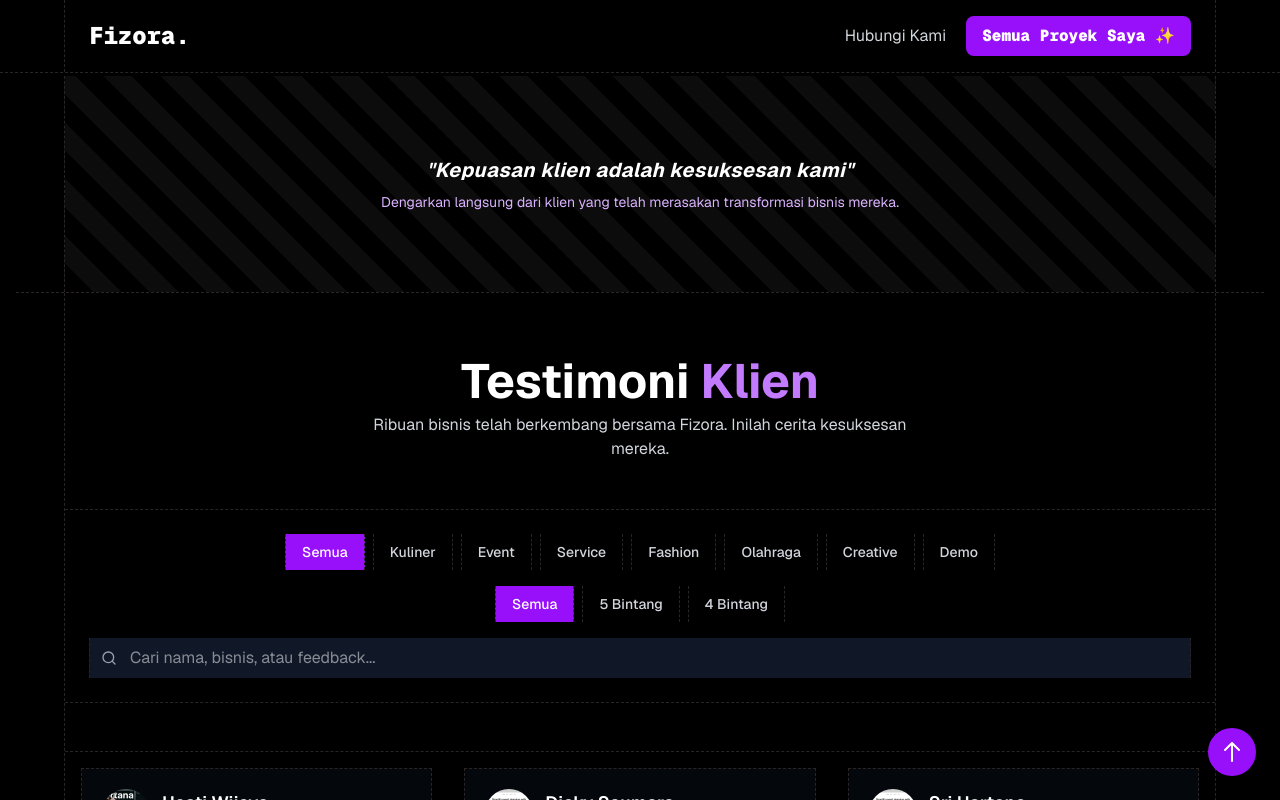
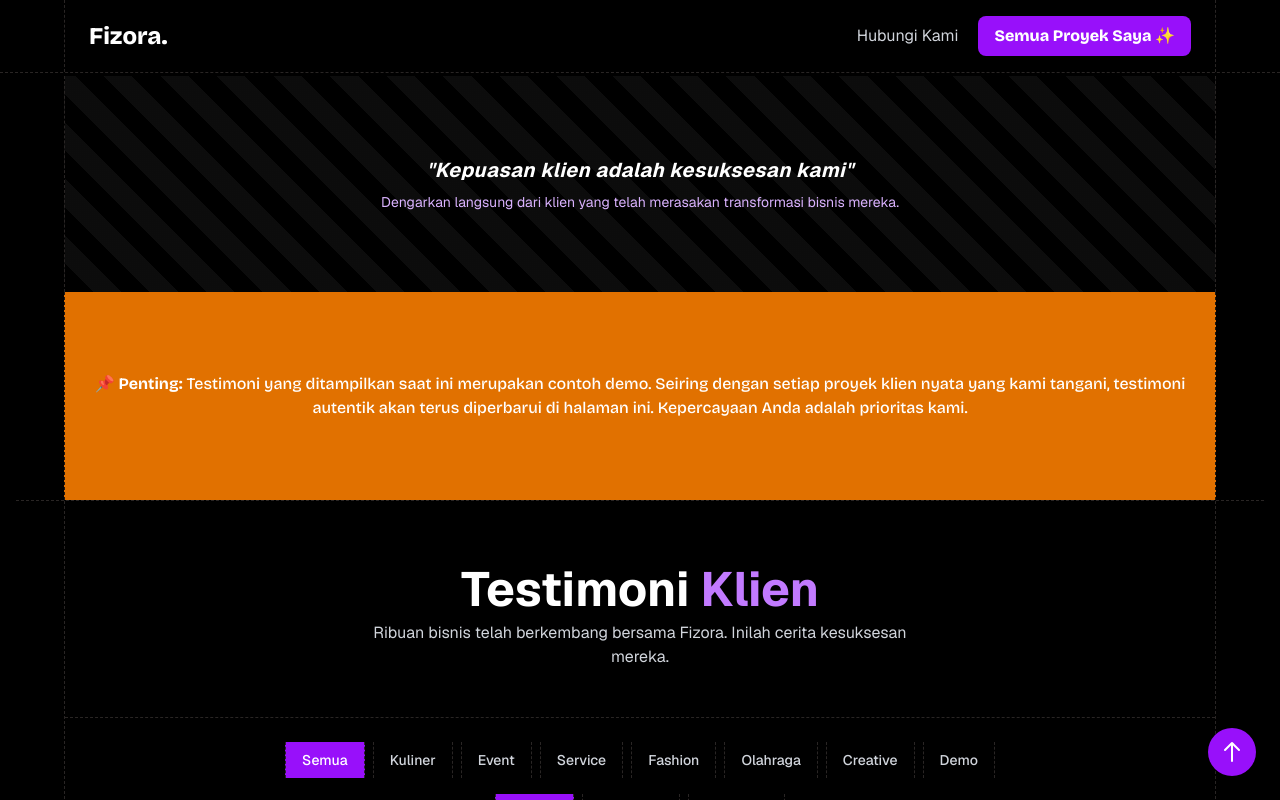
Before and after one commit to Fizora/fizora, a Next.js app: page /testimony in a window 1280 px wide. Shown: the top 800 px of the page. Built offline with nearby package versions, Linux system fonts and the light colour scheme; a web font is replaced by a local one.

Commit message:
add optimize on font

```diff
--- a/src/app/layout.tsx
+++ b/src/app/layout.tsx
@@ -1,15 +1,14 @@
 import type { Metadata, Viewport } from "next";
-import { Bricolage_Grotesque, Geist, Geist_Mono } from "next/font/google";
+import { Bricolage_Grotesque, Geist } from "next/font/google";
 import "./globals.css";
 import { cn } from "@/lib/utils";
 import JsonLd from "@/components/JsonLd";
 import ClientLayout from "./ClientLayout";
 
 const geistSans = Geist({ subsets: ["latin"], variable: "--font-sans" });
-const geistMono = Geist_Mono({ subsets: ["latin"], variable: "--font-mono" });
 const fontMono = Bricolage_Grotesque({
   subsets: ["latin"],
-  variable: "--font-bricolage",
+  variable: "--font-mono",
 });
 
 // Viewport dipisah di Next.js versi terbaru untuk optimasi
@@ -107,10 +106,10 @@
   return (
     <html
       lang="id"
+      data-scroll="smooth"
       className={cn(
-        "h-full antialiased bg-black scroll-smooth",
+        "h-full antialiased bg-black",
         geistSans.variable,
-        geistMono.variable,
         fontMono.variable,
       )}
     >
--- a/src/app/testimony/page.tsx
+++ b/src/app/testimony/page.tsx
@@ -7,6 +7,7 @@
 import { LuSearch, LuX, LuStar } from "react-icons/lu";
 import Navbar from "@/components/Navbar";
 import Skathes from "@/components/Skathes";
+import Warn from "@/components/Warn";
 import Footer from "@/components/Footer";
 import Contact from "@/components/section/Contact";
 
@@ -173,6 +174,16 @@
           </p>
         </div>
       </Skathes>
+
+      {/* Disclaimer */}
+      <Warn>
+        <p className="text-sm md:text-base font-medium font-mono text-white">
+          📌 <span className="font-bold">Penting:</span> Testimoni yang
+          ditampilkan saat ini merupakan contoh demo. Seiring dengan setiap
+          proyek klien nyata yang kami tangani, testimoni autentik akan terus
+          diperbarui di halaman ini. Kepercayaan Anda adalah prioritas kami.
+        </p>
+      </Warn>
 
       <div className="mx-4 border-y border-dashed border-stone-800">
         <div className="max-w-6xl mx-auto border-x border-dashed border-stone-800 py-10 md:py-16">
--- a/src/components/Navbar.tsx
+++ b/src/components/Navbar.tsx
@@ -85,9 +85,13 @@
       const isOpen = openDropdown === item.name;
 
       return (
-        <div key={idx} className="relative">
+        <div
+          key={idx}
+          className="relative"
+          onMouseEnter={() => setOpenDropdown(item.name)}
+          onMouseLeave={() => setOpenDropdown(null)}
+        >
           <button
-            onClick={() => setOpenDropdown(isOpen ? null : item.name)}
             className="cursor-target p-2 flex items-center gap-1 text-sm font-medium text-gray-300 hover:text-gray-400 transition duration-200"
             aria-expanded={isOpen}
             aria-label={`${item.name} menu`}
--- /dev/null
+++ b/src/components/Warn.tsx
@@ -0,0 +1,24 @@
+interface WarnProps {
+  children?: React.ReactNode;
+}
+
+const Warn = ({ children }: WarnProps) => {
+  return (
+    <div className="w-full overflow-hidden">
+      <div className="mx-4">
+        {/* Background strip bergaris miring dengan amber tua */}
+        <div className="max-w-6xl mx-auto py-10 md:py-20 px-4 sm:px-6 border-x border-dashed border-stone-900 bg-amber-600">
+          <div className="text-center">
+            {children || (
+              <p className="text-stone-900 text-sm italic font-medium">
+                ⚠️ Perhatian penting
+              </p>
+            )}
+          </div>
+        </div>
+      </div>
+    </div>
+  );
+};
+
+export default Warn;
```
